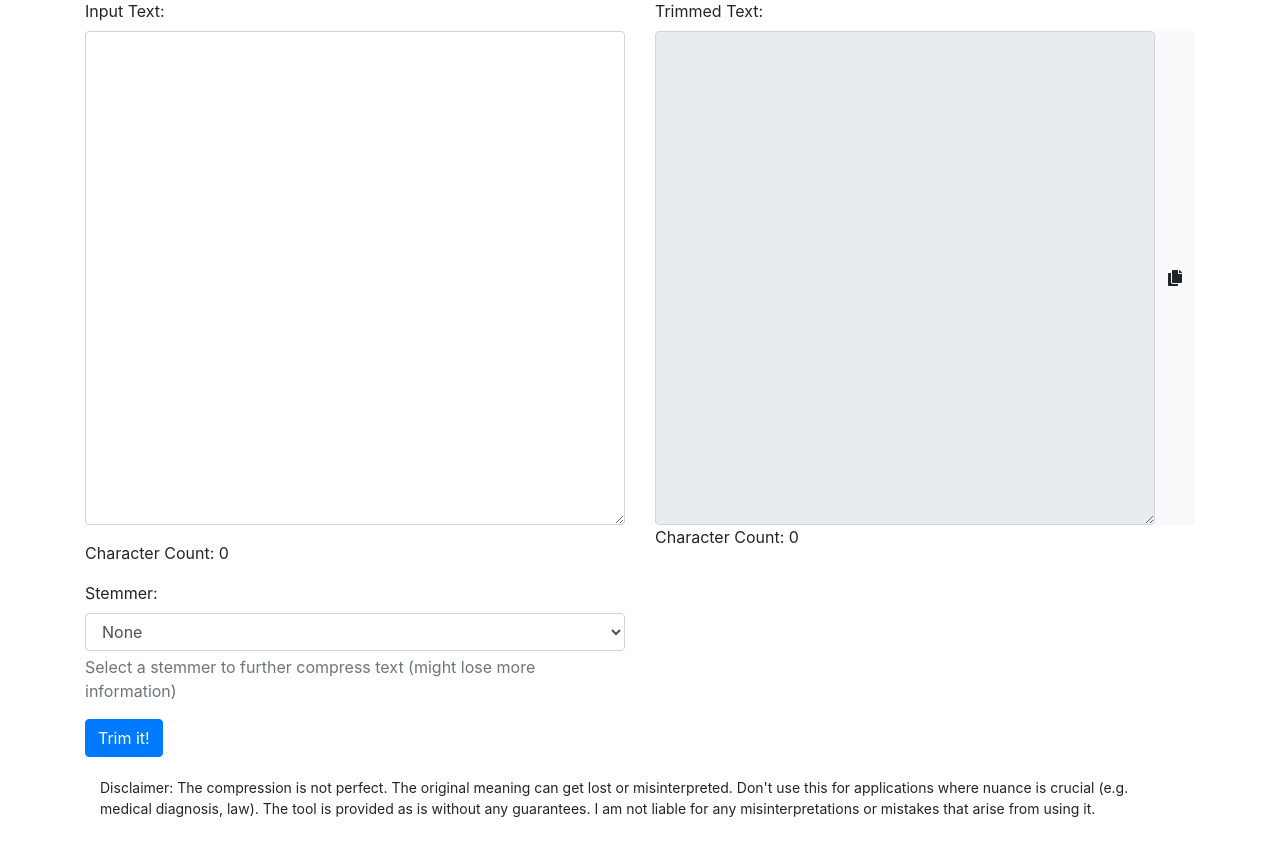
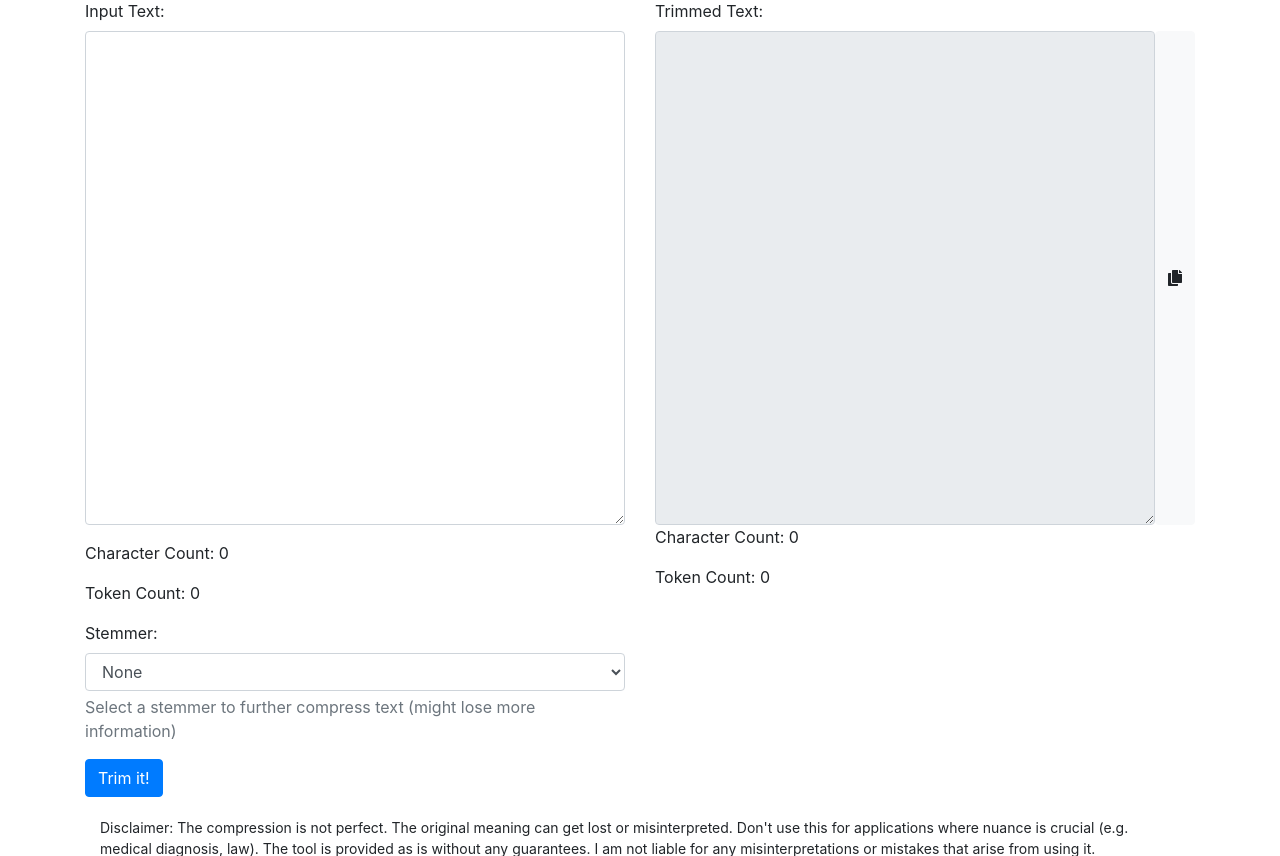
Before and after one commit to vlad-ds/gptrim-web, a Flask app: page / in a window 1280 px wide. Shown: the part 145-1001 px from the top of the page. Run offline with Flask 2, Linux system fonts and the light colour scheme; some libraries are stand-ins or nearby versions.

Commit message:
Add token count

```diff
--- a/app.py
+++ b/app.py
@@ -10,7 +10,7 @@ CORS(app, origins=['https://gptrim.com',
 
 
 def count_tokens(text: str,) -> int:
-    encoding = tiktoken.encoding_for_model("cl100k_base")
+    encoding = tiktoken.get_encoding("cl100k_base")
     tokens = encoding.encode(text)
     return len(tokens)
 
@@ -25,7 +25,16 @@ def api_transform():
     input_text = request.form.get('text', '')
     stemmer = request.form.get("stemmer")
     text_trimmed = trim(input_text, stemmer=stemmer, language="english")
-    result = {'text_trimmed': text_trimmed}
+
+    input_token_count = count_tokens(input_text)
+    output_token_count = count_tokens(text_trimmed)
+
+    result = {
+        'text_trimmed': text_trimmed,
+        'input_token_count': input_token_count,
+        'output_token_count': output_token_count
+    }
+
     return jsonify(result)
 
 
--- a/static/scripts.js
+++ b/static/scripts.js
@@ -9,8 +9,13 @@ function updateCharCount(text, charCountElementId) {
 function updateCharCountDifference(inputCharCount, outputCharCount) {
     const percentage = inputCharCount > 0 ? ((inputCharCount - outputCharCount) / inputCharCount) * 100 : 0;
     const percentageElement = document.getElementById("char-count-difference");
-    percentageElement.textContent = `Text was reduced by ${percentage.toFixed(2)}%!`;
+    percentageElement.textContent = `Characters were reduced by ${percentage.toFixed(2)}%`;
   }
+
+  function updateTokenCount(tokens, tokenCountElementId) {
+    const tokenCountElement = document.getElementById(tokenCountElementId);
+    tokenCountElement.textContent = `Token Count: ${tokens}`;
+}
 
   function copyToClipboard() {
     const transformedTextElement = document.getElementById("transformed-text");
@@ -41,6 +46,10 @@ function updateCharCountDifference(inputCharCount, outputCharCount) {
     const jsonResponse = await response.json();
     const transformedTextElement = document.getElementById("transformed-text");
     transformedTextElement.value = jsonResponse.text_trimmed;
+
+    // Update the token count for the input and output text
+    updateTokenCount(jsonResponse.input_token_count, "token-count-input");
+    updateTokenCount(jsonResponse.output_token_count, "token-count-output");
 
     // Update the character count for the output text
     updateCharCount(transformedTextElement.value, "char-count-output");
--- a/templates/index.html
+++ b/templates/index.html
@@ -52,6 +52,7 @@
                     <textarea id="input-text" name="text" class="form-control" rows="20"></textarea>
                 </div>
                 <p id="char-count-input">Character Count: 0</p>
+                <p id="token-count-input">Token Count: 0</p>
                 <div class="form-group">
                     <label for="stemmer-select">Stemmer:</label>
                     <select class="form-control" id="stemmer-select" name="stemmer">
@@ -76,6 +77,7 @@
             </div>
             <p id="char-count-output">Character Count: 0</p>
             <p id="char-count-difference"></p>
+            <p id="token-count-output">Token Count: 0</p>
         </div>
     </div>
     <div class="container" style="margin-top: 20px">
```
